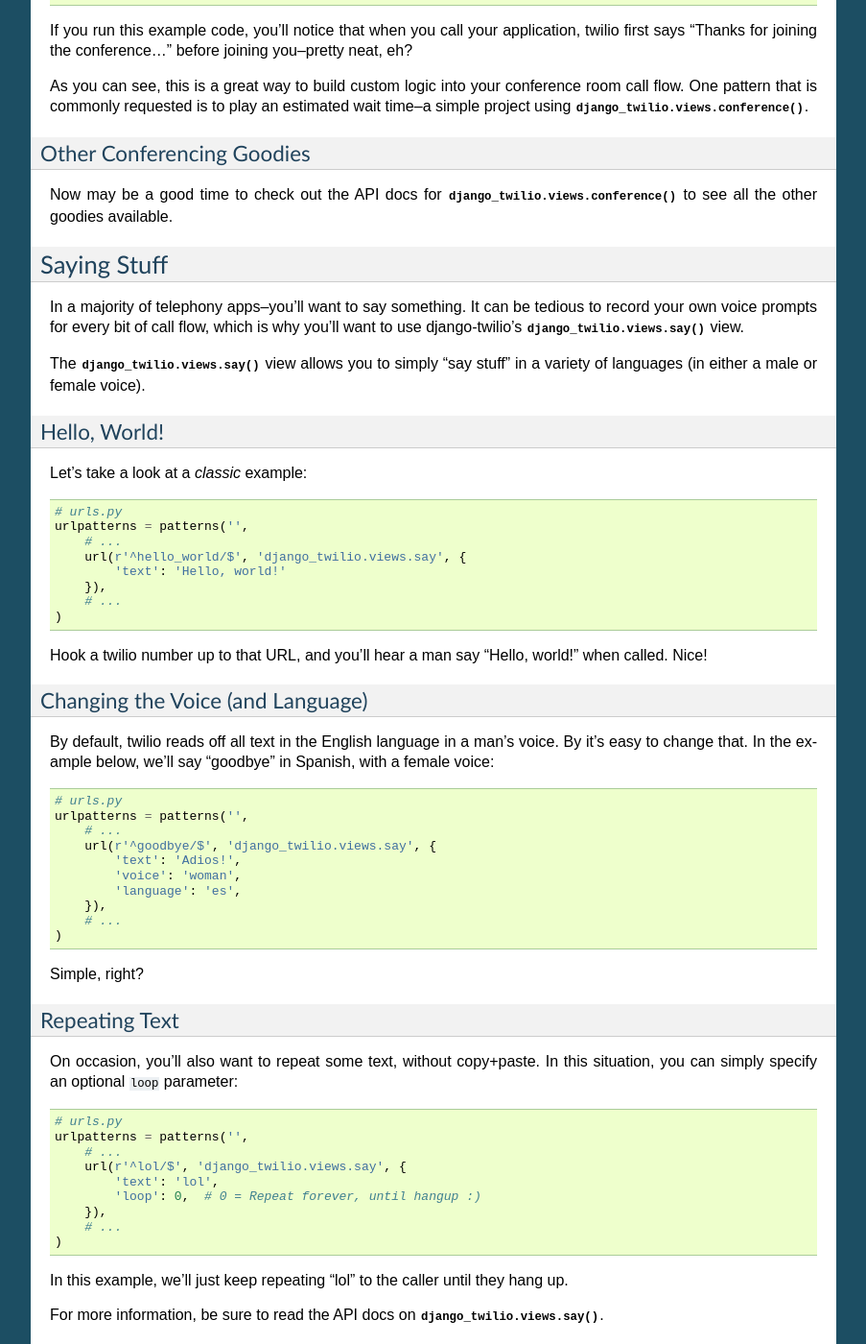
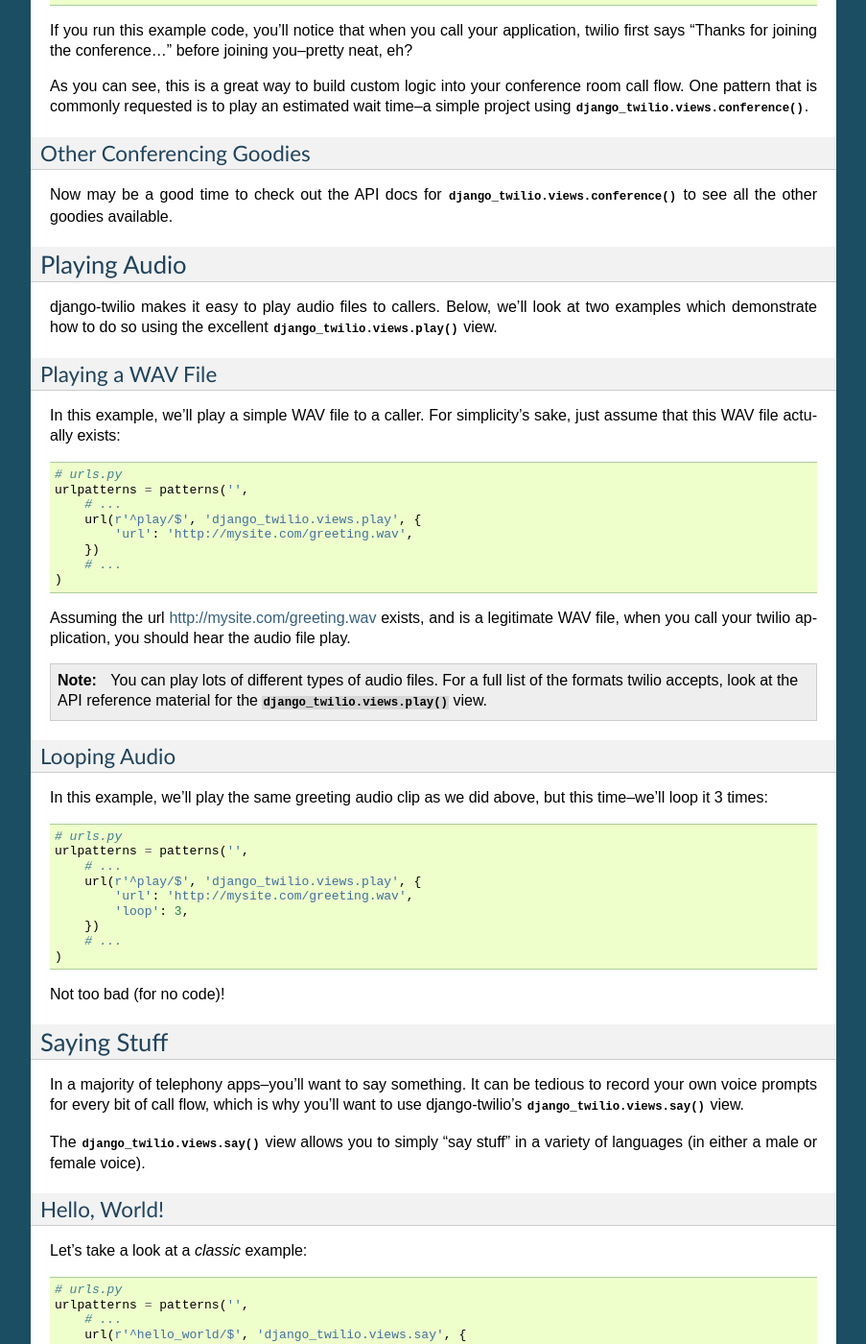
Before and after one commit to rdegges/django-twilio, a Sphinx documentation site: the page built from docs/views.rst, in a window 1280 px wide and 1400 px high, scrolled down 1729 px. Shown: the whole window at 96% size, without its empty margins (198-1101 px from the left). Built offline with Sphinx 7.4.7, drawn with Linux system fonts in a browser that asks for light colours; some of the changed text lies outside the part shown.

Commit message:
Adding docs for ``django_twilio.views.play`` view.

```diff
--- a/docs/views.rst
+++ b/docs/views.rst
@@ -118,6 +118,55 @@
 Now may be a good time to check out the API docs for
 :func:`django_twilio.views.conference` to see all the other goodies available.
 
+Playing Audio
+*************
+
+django-twilio makes it easy to play audio files to callers. Below, we'll look
+at two examples which demonstrate how to do so using the excellent
+:func:`django_twilio.views.play` view.
+
+Playing a WAV File
+==================
+
+In this example, we'll play a simple WAV file to a caller. For simplicity's
+sake, just assume that this WAV file actually exists::
+
+    # urls.py
+    urlpatterns = patterns('',
+        # ...
+        url(r'^play/$', 'django_twilio.views.play', {
+            'url': 'http://mysite.com/greeting.wav',
+        })
+        # ...
+    )
+
+Assuming the url http://mysite.com/greeting.wav exists, and is a legitimate
+WAV file, when you call your twilio application, you should hear the audio
+file play.
+
+.. note::
+    You can play lots of different types of audio files. For a full list of the
+    formats twilio accepts, look at the API reference material for the
+    :func:`django_twilio.views.play` view.
+
+Looping Audio
+=============
+
+In this example, we'll play the same greeting audio clip as we did above, but
+this time--we'll loop it 3 times::
+
+    # urls.py
+    urlpatterns = patterns('',
+        # ...
+        url(r'^play/$', 'django_twilio.views.play', {
+            'url': 'http://mysite.com/greeting.wav',
+            'loop': 3,
+        })
+        # ...
+    )
+
+Not too bad (for no code)!
+
 Saying Stuff
 ************
 
```
